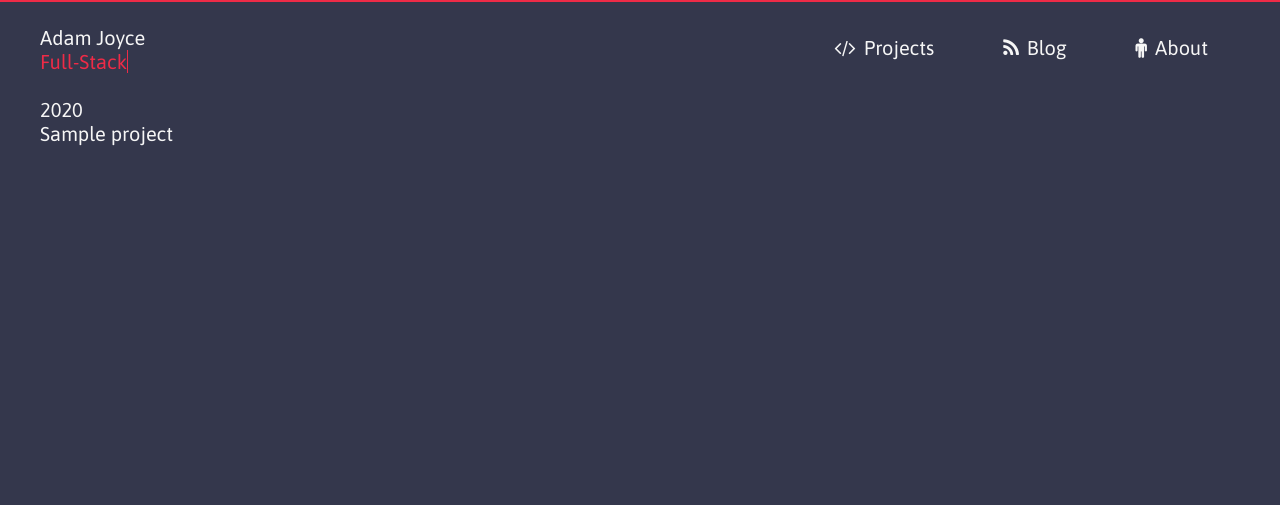
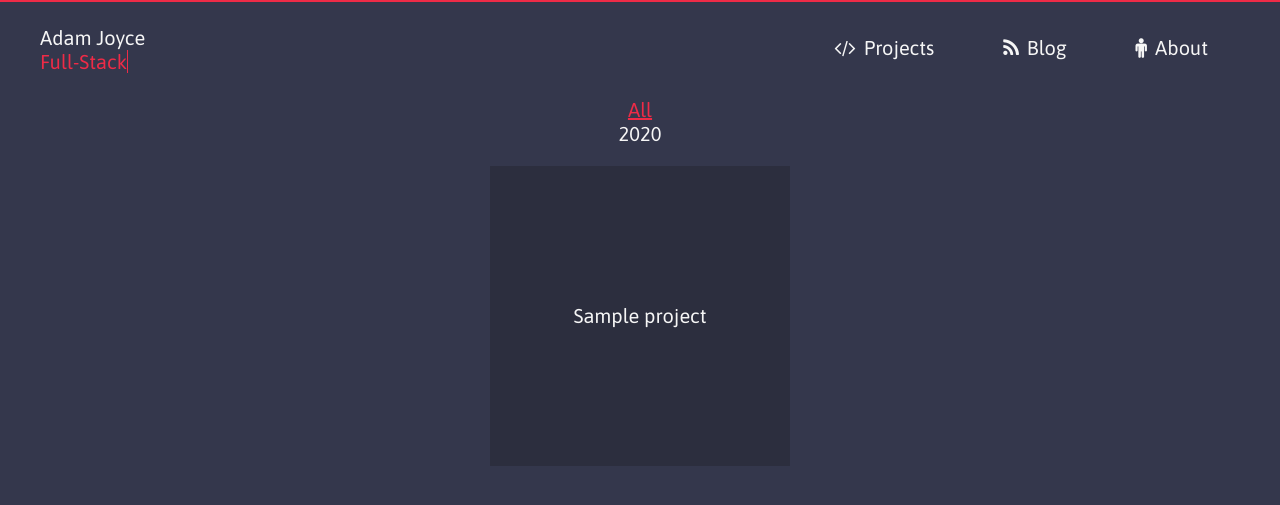
Before and after one commit to adamjoyce/adam-joyce-web-portfolio, a Django app: page /projects/ in a window 1280 px wide. Shown: the top 505 px of the page. Run offline with Django 3.2, Linux system fonts and the light colour scheme; tables that the repository leaves empty hold one stand-in row (values such as "Sample post").

Commit message:
Project pages setup based on year filter

```diff
--- a/projects/templates/projects/projects.html
+++ b/projects/templates/projects/projects.html
@@ -6,17 +6,27 @@
 <section id="project-section">
   <!-- Project Dates Search -->
   <div id="project-dates">
+    {% if active_year is None %}
+    <a class="active" href="{% url 'projects_all' %}">All</a>
+    {% else %}
+    <a href="{% url 'projects_all' %}">All</a>
+    {% endif %}
+
     {% for year in dates %}
-    <a href="#">{{ year }}</a>
+    {% if year == active_year %}
+    <a class="active" href="{% url 'projects_year' year %}">{{ year }}</a>
+    {% else %}
+    <a href="{% url 'projects_year' year %}">{{ year }}</a>
+    {% endif %}
     {% endfor %}
   </div>
 
   <!-- Project Case Studies -->
   <div id="project-cases">
     {% for project in projects %}
-    <div class="project">
+    <a href="#">
       {{ project.title }}
-    </div>
+    </a>
     {% endfor %}
   </div>
 </section>
--- a/projects/urls.py
+++ b/projects/urls.py
@@ -3,5 +3,6 @@ from django.conf.urls import url
 from . import views
 
 urlpatterns = [
-    url(r'^$', views.projects, name='projects'),
+    url(r'^$', views.projects, name='projects_all'),
+    url(r'^(?P<active_year>.+)/$', views.projects, name='projects_year')
 ]
--- a/projects/views.py
+++ b/projects/views.py
@@ -2,19 +2,30 @@ from django.shortcuts import render
 
 from .models import Project
 
-def projects(request):
+def projects(request, active_year=None):
     context_dict = {}
 
-    # All Projects.
-    projects = Project.objects.all()
-    context_dict['projects'] = projects
+    # The filtered page by year - None = all projects.
+    if active_year:
+        active_year = int(active_year)
+    context_dict['active_year'] = active_year
 
-    # Get all project dates for sorting purposesself.
+    # Get all project dates for sorting purposes.
     dates = []
+    projects = Project.objects.all().order_by('-date')
     for project in projects:
         year = project.get_year()
         if year not in dates:
             dates.append(year)
     context_dict['dates'] = dates
 
+    # Revelent projects dependent on active year.
+    if active_year:
+        projects = Project.objects.filter(
+            date__year=active_year).order_by('-date')
+    context_dict['projects'] = projects
+
+    print(type(active_year))
+    print(type(dates[0]))
+
     return render (request, 'projects/projects.html', context_dict);
--- a/static/css/base.css
+++ b/static/css/base.css
@@ -66,6 +66,11 @@ button:focus {
 
 .responsive-break {
   display: none;
+}
+
+.active {
+  color: #ee2b47;
+  text-decoration: underline;
 }
 /*** End of Generic Elements ***/
 
@@ -177,6 +182,45 @@ button:focus {
 #landing-section p {
   margin: 1rem 0;
 }
+
+/* Project Page */
+#project-dates {
+  margin: 1em 0;
+}
+
+#project-dates a {
+  /* background: #2c2e3e; */
+  display: block;
+  margin: 0 auto;
+  text-align: center;
+  width: 100px;
+}
+
+#project-dates a:hover {
+  color: #ee2b47;
+  text-decoration: underline;
+}
+
+#project-cases a {
+  background: #2c2e3e;
+  display: block;
+  height: 300px;
+  line-height: 300px;
+  margin: 1em auto;
+  max-width: 300px;
+  text-align: center;
+  vertical-align: center;
+}
+
+/* .project {
+  background: #2c2e3e;
+  height: 300px;
+  line-height: 300px;
+  margin: 1em auto;
+  max-width: 300px;
+  text-align: center;
+  vertical-align: center;
+} */
 /*** End of Main Content ***/
 
 /*** Animations ***/
--- a/templates/base.html
+++ b/templates/base.html
@@ -35,7 +35,7 @@
         <nav class="nav-bar">
           <ul>
             <li class="nav-item">
-              <a class="nav-link" href="{% url 'projects' %}">
+              <a class="nav-link" href="{% url 'projects_all' %}">
                 <i class="fa fa-code" aria-hidden="true"></i>
                 Projects
               </a>
@@ -60,7 +60,7 @@
             <i class="fa fa-times" aria-hidden="true"></i>
           </button>
           <div class="overlay-content">
-            <a class="overlay-block nav-link" href="{% url 'projects' %}">
+            <a class="overlay-block nav-link" href="{% url 'projects_all' %}">
               <i class="fa fa-code" aria-hidden="true"></i>
               Projects
             </a>
```
